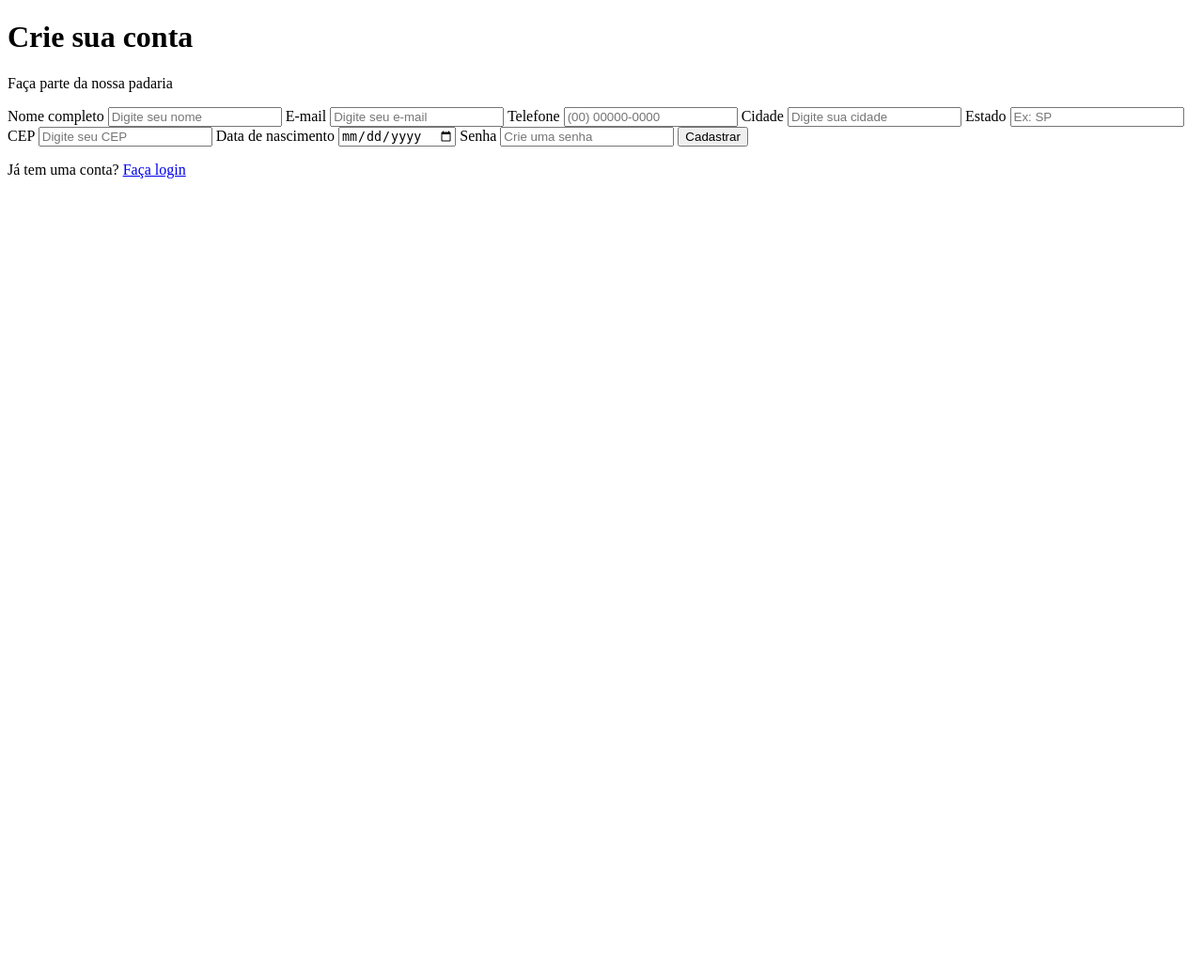
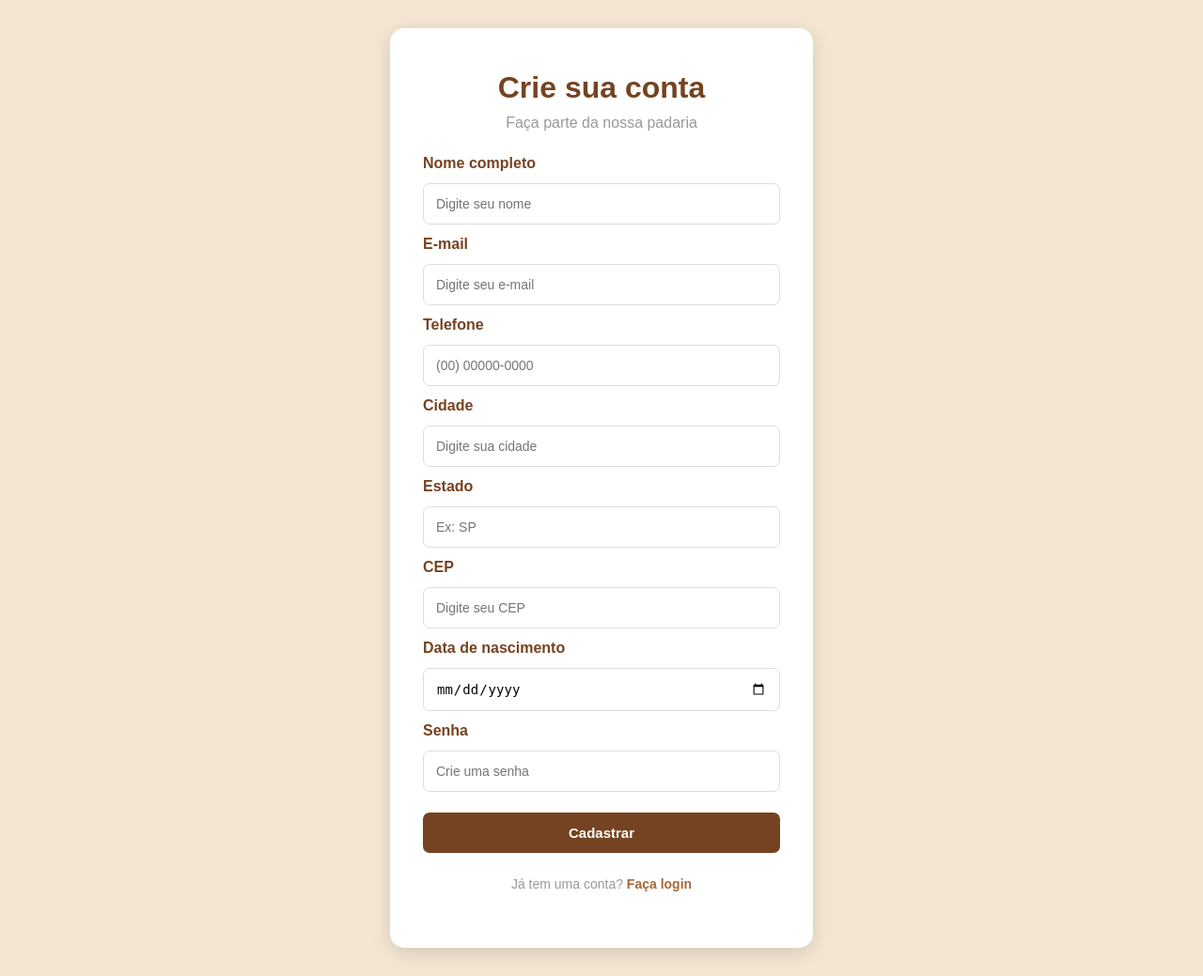
Before and after one commit to Ferpyr/projeto-padaria-2.0, a Flask app: page /cadastro in a window 1280 px wide. Shown: the whole page at 94% size. Before the commit the page ends 190 px from the top, so only its background shows below. Run offline with Flask 3, Linux system fonts and the light colour scheme.

Commit message:
css cadastro

```diff
--- a/static/css/cadastro.css
+++ b/static/css/cadastro.css
@@ -0,0 +1,93 @@
+
+* {
+    margin: 0;
+    padding: 0;
+    box-sizing: border-box;
+}
+
+body {
+    font-family: Arial, sans-serif;
+    background: #f5e6d3;
+    display: flex;
+    justify-content: center;
+    align-items: center;
+    min-height: 100vh;
+    padding: 30px 15px;
+}
+
+.cadastro-container {
+    background: white;
+    width: 100%;
+    max-width: 450px;
+    padding: 35px;
+    border-radius: 15px;
+    box-shadow: 0 5px 20px #0002;
+    text-align: center;
+}
+
+h1 {
+    color: #754321;
+    margin: 10px 0;
+}
+
+.cadastro-container > p {
+    color: #999;
+    margin-bottom: 25px;
+}
+
+form {
+    display: flex;
+    flex-direction: column;
+    text-align: left;
+    gap: 12px;
+}
+
+label {
+    font-weight: bold;
+    color: #754321;
+}
+
+input {
+    padding: 13px;
+    border: 1px solid #ddd;
+    border-radius: 7px;
+    outline: none;
+    width: 100%;
+    font-size: 14px;
+}
+
+input:focus {
+    border-color: #a56838;
+}
+
+button {
+    padding: 13px;
+    background: #754321;
+    color: white;
+    border: none;
+    border-radius: 7px;
+    cursor: pointer;
+    font-weight: bold;
+    margin-top: 10px;
+    font-size: 15px;
+}
+
+button:hover {
+    background: #a56838;
+}
+
+.login {
+    margin-top: 25px;
+    font-size: 14px;
+    color: #999;
+}
+
+a {
+    color: #a56838;
+    text-decoration: none;
+    font-weight: bold;
+}
+
+a:hover {
+    text-decoration: underline;
+}
--- a/templates/login.html
+++ b/templates/login.html
@@ -7,6 +7,7 @@
     <link rel="stylesheet" href="/static/css/login.css">
 </head>
 <body>
+    <header></header>
     <div class="login-container">
         <h1>Padaria Somos Gueto</h1>
         <p class="subtitulo">O sabor de um novo dia</p>
```
